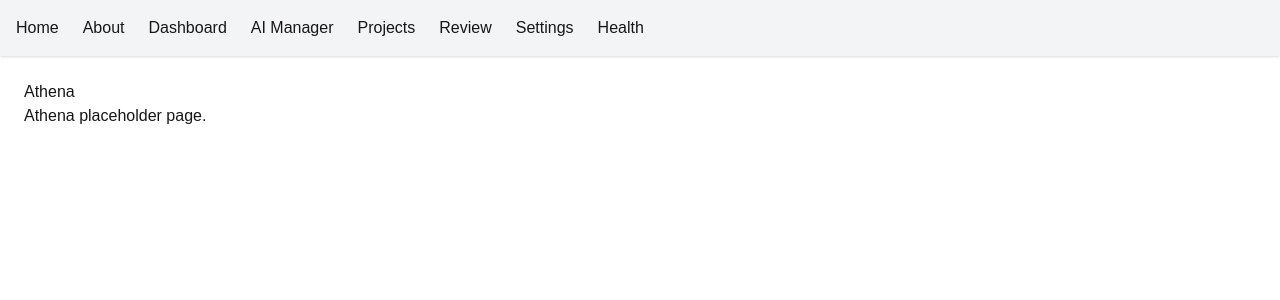
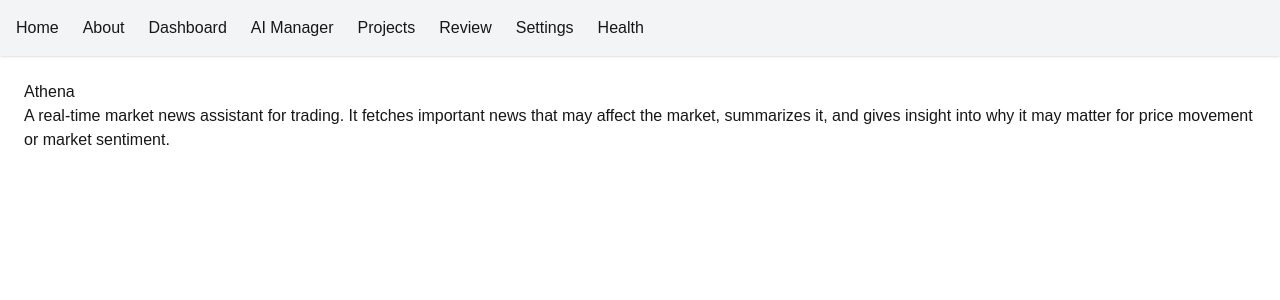
Before and after one commit to boojamesgabriel-ops/olympus-domain, a Next.js app: page /projects/athena in a window 1280 px wide. Shown: the top 300 px of the page. Built offline with nearby package versions, Linux system fonts and the light colour scheme.

Commit message:
feat: scaffold capstone skeleton

```diff
--- a/app/projects/athena/page.tsx
+++ b/app/projects/athena/page.tsx
@@ -2,7 +2,7 @@ export default function Athena() {
   return (
     <main>
       <h1>Athena</h1>
-      <p>Athena placeholder page.</p>
+      <p>A real-time market news assistant for trading. It fetches important news that may affect the market, summarizes it, and gives insight into why it may matter for price movement or market sentiment.</p>
     </main>
   );
 }
```
